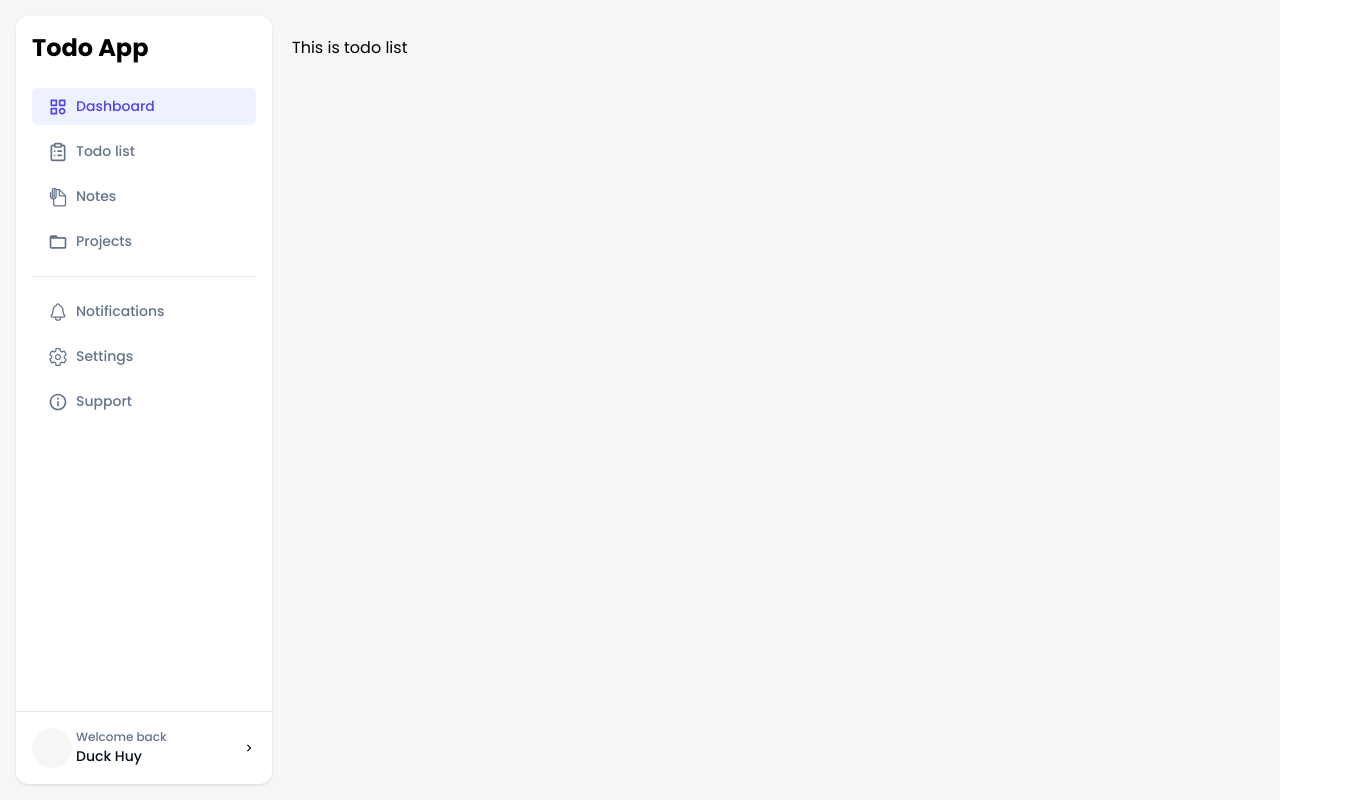
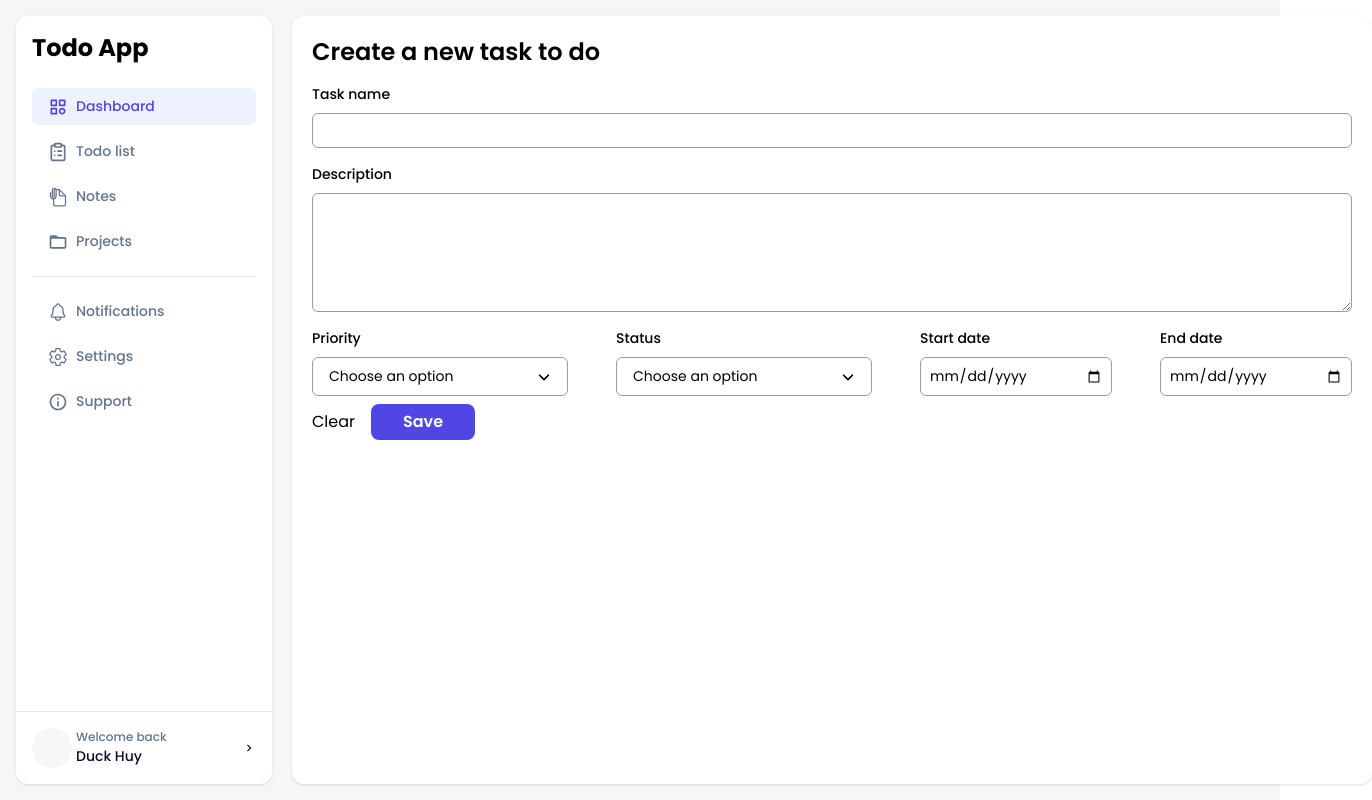
Before and after one commit to dhuy00/Knowly, a React (Vite) app in the folder knowly_frontend/: page /todo-list in a window 1280 px wide. Shown: the whole page, 1372 px wide, since content can reach past the window. Built offline with nearby package versions, Linux system fonts and the light colour scheme.

Commit message:
update ui for add new task screen (60%)

```diff
--- /dev/null
+++ b/knowly_frontend/src/components/common/InputField.tsx
@@ -0,0 +1,53 @@
+import React from "react";
+
+interface InputFieldProps {
+  label: string;
+  value: string;
+  onChange?: (e: React.ChangeEvent<HTMLInputElement | HTMLTextAreaElement>) => void;
+  placeholder?: string;
+  type?: string;
+  required?: boolean;
+  className?: string;
+  rows?: number;
+}
+
+const InputField: React.FC<InputFieldProps> = ({
+  label,
+  value,
+  onChange,
+  placeholder = "",
+  type = "text",
+  required = false,
+  className = "",
+  rows = 4,
+}) => {
+  const style = `border border-border-secondary rounded-md px-2 py-1.5 outline-none
+                transition-all focus:ring-1 focus:ring-gray-500 text-common`
+  return (
+    <div className="flex flex-col gap-2 mt-4">
+      <label className="font-medium text-common">{label}</label>
+
+      {type === "textarea" ? (
+        <textarea
+          value={value}
+          onChange={onChange}
+          placeholder={placeholder}
+          required={required}
+          rows={rows}
+          className={` ${style} ${className}`}
+        />
+      ) : (
+        <input
+          type={type}
+          value={value}
+          onChange={onChange}
+          placeholder={placeholder}
+          required={required}
+          className={`${style} ${className}`}
+        />
+      )}
+    </div>
+  );
+};
+
+export default InputField;
--- /dev/null
+++ b/knowly_frontend/src/components/common/SelectField.tsx
@@ -0,0 +1,52 @@
+import React, { useState } from "react";
+import { FaAngleDown } from "react-icons/fa6";
+
+interface Option {
+  name: string,
+  backgroundColor: string,
+  textColor: string
+}
+
+interface SelectFieldProps {
+  label: string,
+  options: Option[],
+}
+
+const SelectField: React.FC<SelectFieldProps> = ({ label, options }) => {
+  const [showOptions, setShowOptions] = useState<boolean>(false)
+  const [selectedValue, setSelectedValue] = useState<string>("")
+
+  const handleToggleOptions = (value?: string | null) => {
+    setShowOptions(!showOptions)
+
+    if(value) setSelectedValue(value)
+  }
+
+  return (
+    <div className="flex flex-col gap-2 mt-4 text-common">
+      <label className="font-medium">{label}</label>
+      <div>
+        <div className="flex items-center gap-4 border border-border-secondary w-64
+        justify-between px-4 py-2 rounded-md hover:bg-background-hover-primary"
+          onClick={() => handleToggleOptions(null)}>
+          <label>{selectedValue ? selectedValue : 'Choose an option'}</label>
+          <FaAngleDown className={`${showOptions ? 'rotate-180' : ''} transition-all`} />
+        </div>
+        <div className={`w-64 max-h-64 overflow-y-auto flex flex-col border border-border-secondary rounded-md
+          mt-2 overflow-hidden ${showOptions ? '' : 'h-0 border-none'}`}>
+          {
+            options.map((item, index) => (
+              <div style={{color: item.textColor}} className="py-2 px-2 font-medium
+              hover:bg-background-hover-primary"
+              onClick={() => handleToggleOptions(item.name)}>
+                <span style={{background: item.backgroundColor}} className=" px-4 py-1 rounded-full">{item.name}</span>
+              </div>
+            ))
+          }
+        </div>
+      </div>
+    </div>
+  );
+};
+
+export default SelectField;
--- a/knowly_frontend/src/index.css
+++ b/knowly_frontend/src/index.css
@@ -9,12 +9,15 @@
   --color-sidebar-item-background: rgba(238, 242, 255, 1);
   --color-sidebar-item-active-background: rgba(222, 229, 255, 1);
   --color-sidebar-background: rgba(255, 255, 255, 0);
-  --color-background-primary: rgba(247, 247, 247, 1);
   --color-border-primary: rgba(226, 232, 240, 1);
-  --color-background-primary: rgba(246, 246, 246, 1);
+  --color-border-secondary: rgba(155, 155, 155, 1);
+  --color-background-common: rgba(246, 246, 246, 1);
+  --color-background-primary: rgba(255, 255, 255, 1);
   --color-background-secondary:   rgba(250, 250, 250, 1);
+  --color-background-hover-primary: rgba(28, 46, 150, 0.04);
   /* Font */
   --font-poppins: "Poppins", sans-serif;
   /* Font size */
   --text-common: 14px;
+  --text-small: 12px;
 }
--- a/knowly_frontend/src/layouts/MainLayout.tsx
+++ b/knowly_frontend/src/layouts/MainLayout.tsx
@@ -5,12 +5,12 @@ import { useState } from "react";
 export default function MainLayout() {
 
   return (
-    <div className="flex font-poppins bg-background-primary p-4 h-screen">
+    <div className="flex font-poppins bg-background-common p-4 h-screen">
       <nav style={{ display: "flex", gap: 20 }}>
         <Sidebar/>
       </nav>
 
-      <div style={{ padding: 20 }}>
+      <div style={{ paddingLeft: 20, width: "100%" }}>
         <Outlet />
       </div>
     </div>
--- a/knowly_frontend/src/layouts/Sidebar.tsx
+++ b/knowly_frontend/src/layouts/Sidebar.tsx
@@ -55,7 +55,7 @@ const Sidebar = () => {
       <div className="flex justify-between border-t border-border-primary pt-4 p-4
       items-center hover:bg-background-secondary">
         <div className="flex gap-1">
-          <span className="w-10 h-10 rounded-full bg-background-primary"></span>
+          <span className="w-10 h-10 rounded-full bg-background-common"></span>
           <div className="flex flex-col font-medium">
             <span className="text-[12px] text-text-secondary">Welcome back</span>
             <span className="text-sm text-text-primary">Duck Huy</span>
--- a/knowly_frontend/src/pages/todo-list/TodoList.tsx
+++ b/knowly_frontend/src/pages/todo-list/TodoList.tsx
@@ -1,9 +1,66 @@
-import React from 'react'
+import {React, useState} from 'react'
+import InputField from '../../components/common/InputField'
+import SelectField from '../../components/common/SelectField'
 
 const TodoList = () => {
+  const [taskInfo, setTaskInfo] = useState({
+    name: "",
+    description: "",
+    startDate: "",
+    endDate: ""
+  })
+
+  const [priorities, setPriorities] = useState([
+    {
+      name: "High",
+      backgroundColor: '#FFF0F0',
+      textColor: "#FF0000"
+    },
+    {
+      name: "Medium",
+      backgroundColor: '#F0F8FF',
+      textColor: "#5365DC"
+    },
+    {
+      name: "Low",
+      backgroundColor: '#FFFDE3',
+      textColor: "#9BA30E"
+    },
+  ])
+
+  const [statuses, setStatuses] = useState([
+    {
+      name: "Overdue",
+      backgroundColor: '#FFF0F0',
+      textColor: "#FF0000"
+    },
+    {
+      name: "Done",
+      backgroundColor: '#F0F8FF',
+      textColor: "#5365DC"
+    },
+    {
+      name: "IN progress",
+      backgroundColor: '#FFFDE3',
+      textColor: "#9BA30E"
+    },
+  ])
+
   return (
-    <div>
-      This is todo list
+    <div className='bg-background-primary w-full h-full rounded-xl p-5 shadow-sm'>
+      <h2 className='text-2xl font-semibold'>Create a new task to do</h2>
+      <InputField label='Task name' value={taskInfo.name} type='text'/>
+      <InputField label='Description' value={taskInfo.description} type='textarea' rows={5}/>
+      <div className='flex gap-12'>
+        <SelectField label='Priority' options={priorities}/>
+        <SelectField label='Status' options={statuses}/>
+        <InputField label='Start date' value={taskInfo.startDate} type='date' className='py-2 w-48'/>
+        <InputField label='End date' value={taskInfo.endDate} type='date' className='py-2 w-48'/>
+      </div>
+      <div className='flex gap-4'>
+        <button>Clear</button>
+        <button className='bg-text-primary-hover px-8 py-1.5 text-white rounded-lg font-semibold'>Save</button>
+      </div>
     </div>
   )
 }
```
